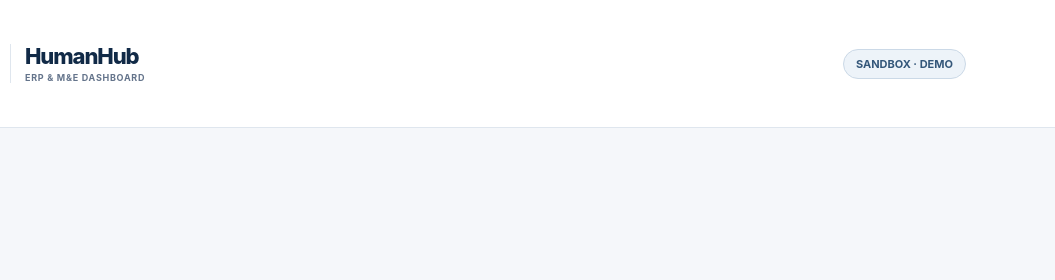
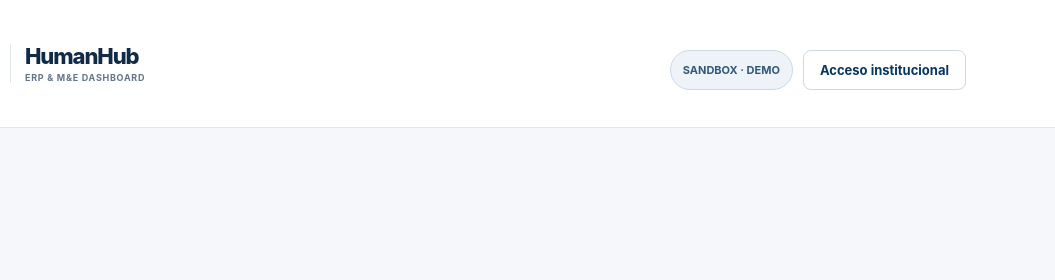
Before and after one commit to c42204646-code/Fundainil_HumanHubApp, a plain HTML site: page preview/portal.html in a window 1280 px wide. Shown: the top 280 px of the page, 225-1280 px from the left. Drawn offline with Linux system fonts and the light colour scheme; files that its build step writes are made by us from their sources.

Commit message:
feat: separate institutional sign-in from demo

```diff
--- a/preview/portal.html
+++ b/preview/portal.html
@@ -1 +1 @@
-<!doctype html><html lang="es"><head><meta charset="utf-8"><meta name="viewport" content="width=device-width,initial-scale=1"><title>HumanHub | FUNDAINIL</title><link rel="stylesheet" href="/intelligence/portal.css"><script src="/intelligence/sandbox-data.js" defer></script><script src="/intelligence/portal.js" defer></script></head><body><header class="top"><div class="top-inner"><a class="brand" href="/"><img class="fund-logo" src="https://static.wixstatic.com/media/8aebba_9455cbe95cfb4aa183dde97c176546f2~mv2.png/v1/fill/w_263,h_75,al_c,q_85,usm_0.66_1.00_0.01,enc_avif,quality_auto/8aebba_9455cbe95cfb4aa183dde97c176546f2~mv2.png" alt="FUNDAINIL"><span class="brand-name">HumanHub<small>ERP &amp; M&amp;E DASHBOARD</small></span></a><span class="pill">SANDBOX · DEMO</span></div></header><main id="app"></main><footer>FUNDAINIL · HumanHub · Demostración sin datos reales</footer></body></html>
+<!doctype html><html lang="es"><head><meta charset="utf-8"><meta name="viewport" content="width=device-width,initial-scale=1"><title>HumanHub | FUNDAINIL</title><link rel="stylesheet" href="/intelligence/portal.css"><script src="/intelligence/sandbox-data.js" defer></script><script src="/intelligence/portal.js" defer></script></head><body><header class="top"><div class="top-inner"><a class="brand" href="/"><img class="fund-logo" src="https://static.wixstatic.com/media/8aebba_9455cbe95cfb4aa183dde97c176546f2~mv2.png/v1/fill/w_263,h_75,al_c,q_85,usm_0.66_1.00_0.01,enc_avif,quality_auto/8aebba_9455cbe95cfb4aa183dde97c176546f2~mv2.png" alt="FUNDAINIL"><span class="brand-name">HumanHub<small>ERP &amp; M&amp;E DASHBOARD</small></span></a><div class="actions"><span class="pill">SANDBOX · DEMO</span><a class="btn secondary" href="/acceso">Acceso institucional</a></div></div></header><main id="app"></main><footer>FUNDAINIL · HumanHub · Demostración sin datos reales</footer></body></html>
```
